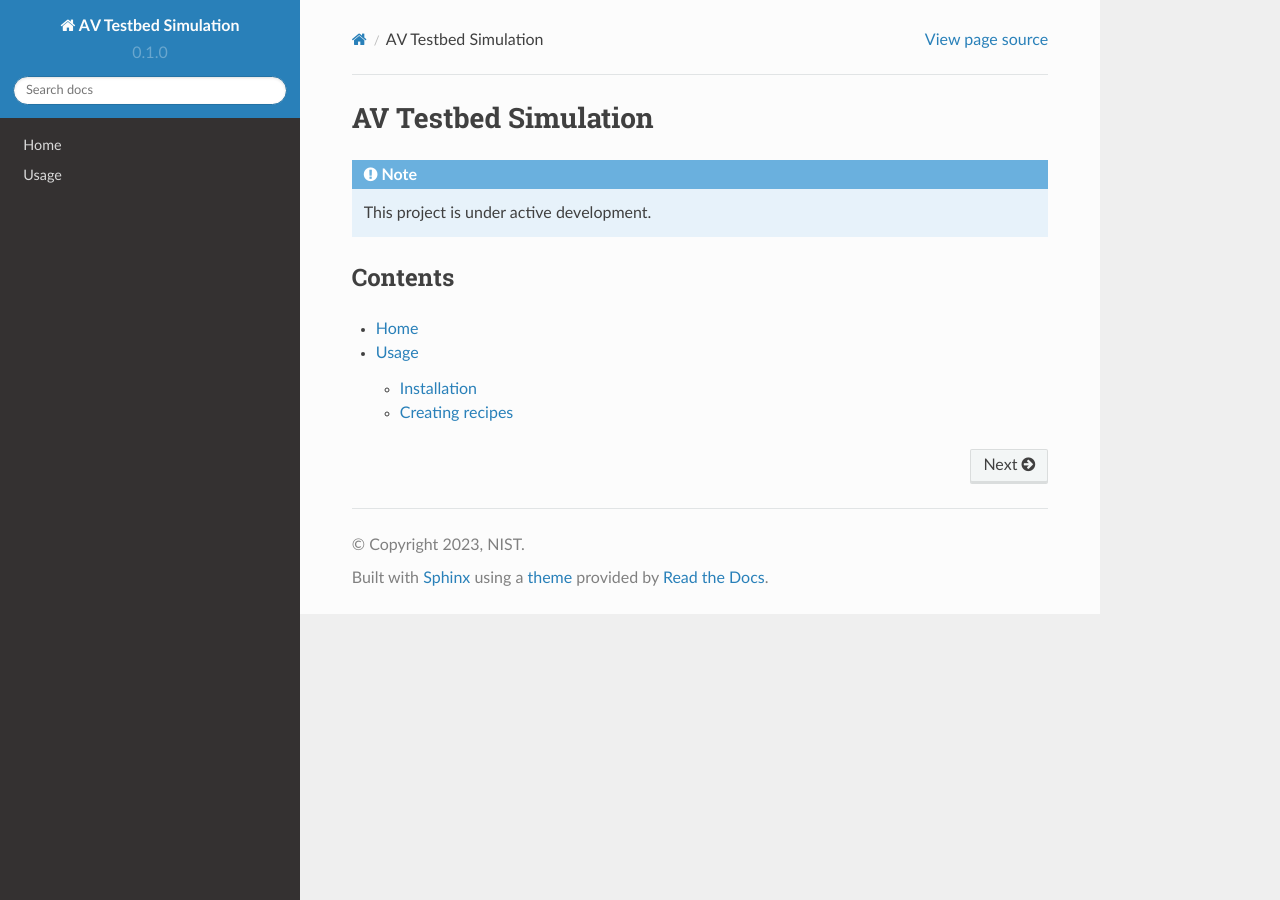
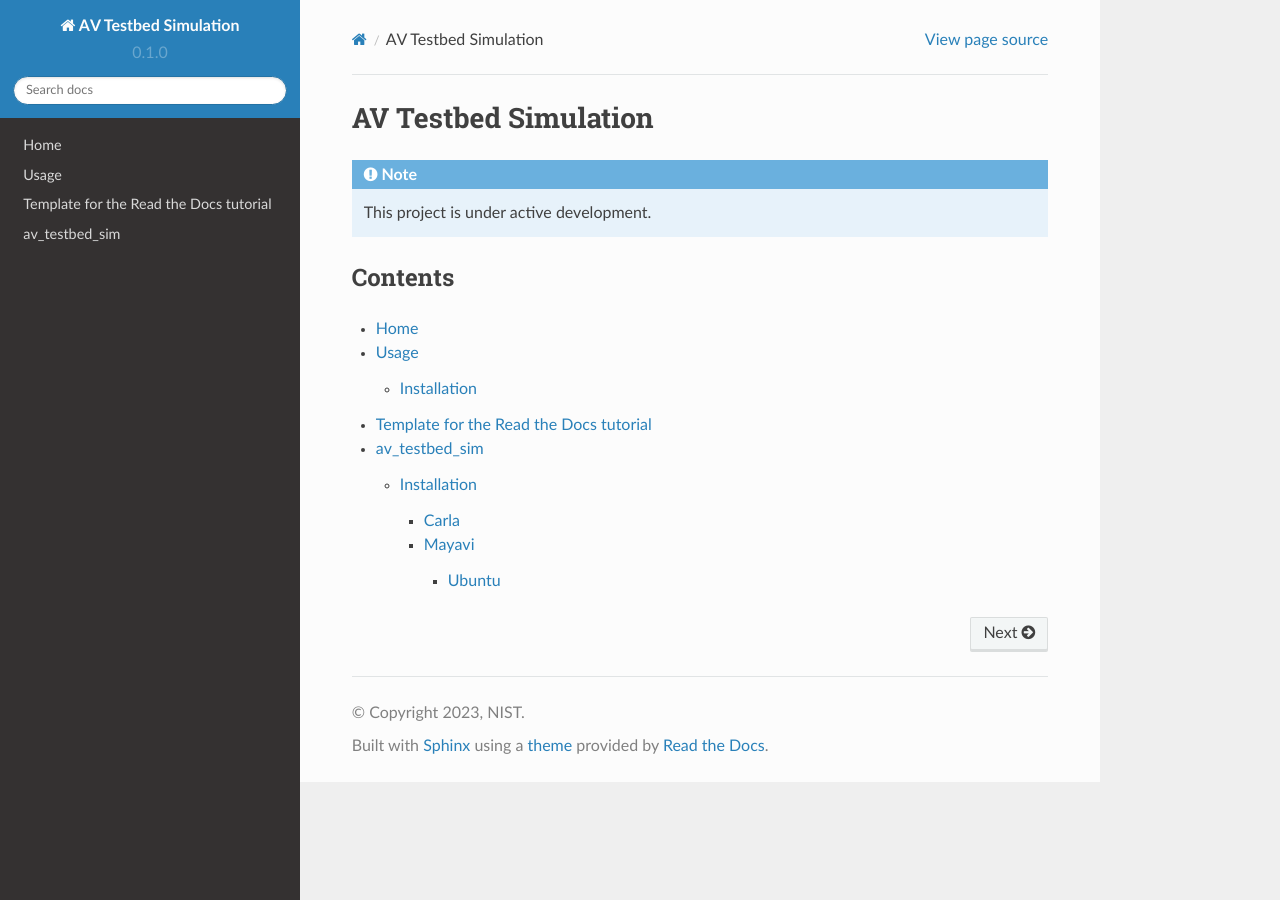
Before and after one commit to usnistgov/av_testbed_sim, a Sphinx documentation site: the page built from docs/source/index.rst, in a window 1280 px wide. Built offline with Sphinx 7.4.7 and the Read the Docs theme 2.0.0, drawn with Linux system fonts in a browser that asks for light colours.

Commit message:
updated readthedocs

````diff
--- a/docs/source/usage.rst
+++ b/docs/source/usage.rst
@@ -6,28 +6,45 @@
 Installation
 ------------
 
-To use Lumache, first install it using pip:
+Template for the Read the Docs tutorial
+=======================================
 
-.. code-block:: console
+This GitHub template includes fictional Python library
+with some basic Sphinx docs.
 
-   (.venv) $ pip install lumache
+Read the tutorial here:
 
-Creating recipes
-----------------
+https://docs.readthedocs.io/en/stable/tutorial/
 
-To retrieve a list of random ingredients,
-you can use the ``lumache.get_random_ingredients()`` function:
 
-.. autofunction:: lumache.get_random_ingredients
+av_testbed_sim
+===============
+Simulation software for the AV testbed
 
-The ``kind`` parameter should be either ``"meat"``, ``"fish"``,
-or ``"veggies"``. Otherwise, :py:func:`lumache.get_random_ingredients`
-will raise an exception.
+Installation
+------------
 
-.. autoexception:: lumache.InvalidKindError
+Carla
+^^^^^^
 
-For example:
+Follow the instructions on the `Carla website <https://carla.readthedocs.io/en/latest/start_quickstart/>`_.
 
->>> import lumache
->>> lumache.get_random_ingredients()
-['shells', 'gorgonzola', 'parsley']
+- Use the Debian installation
+
+Mayavi
+^^^^^^^
+
+Mayavi is a 3D visualization tool for Python. It is used to visualize the simulation environment.
+
+Ubuntu
+~~~~~~~
+
+Follow the instructions on the `Mayavi website <https://docs.enthought.com/mayavi/mayavi/installation.html#installing-ready-made-distributions>`_.
+
+Update to the latest version:
+
+
+
+```bash
+pip install mayavi -U
+```
````
